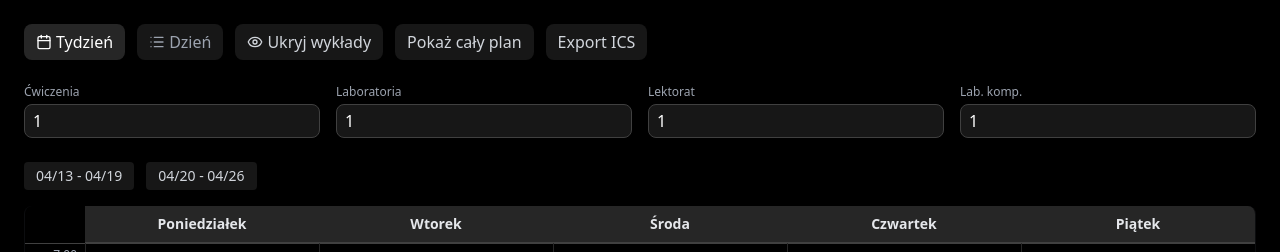
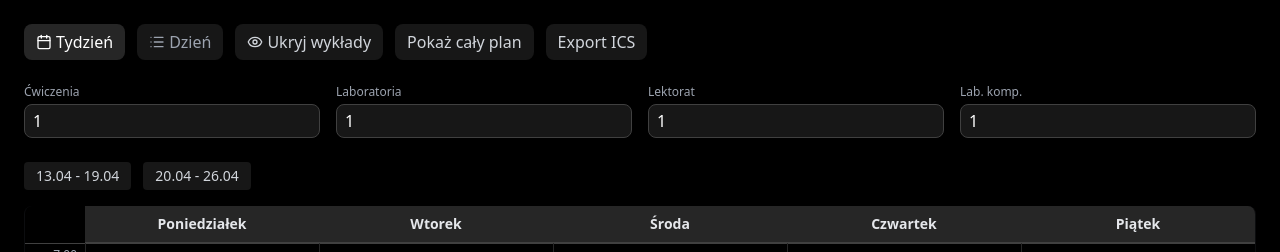
Before and after one commit to CeDwukropek/wieikschedule, a React (Create React App) app: page / in a window 1280 px wide. Shown: the top 252 px of the page. Built offline with nearby package versions, Linux system fonts and the light colour scheme.

Commit message:
mobile date display fix (i guess?)

```diff
--- a/src/App.js
+++ b/src/App.js
@@ -196,15 +196,17 @@ export default function Timetable() {
   }
 
   function formatDate(d) {
-    // Return day and month only, omit year (e.g. "13.10")
+    // Zwraca "dd.mm", np. "06.10" — zawsze po polsku
+    const dt = new Date(d);
+    if (Number.isNaN(dt)) return ""; // ochrona na złe dane
+
     try {
-      return d.toLocaleDateString(undefined, {
+      return dt.toLocaleDateString("pl-PL", {
         day: "2-digit",
         month: "2-digit",
       });
-    } catch (e) {
-      // Fallback: simple dd.mm
-      const dt = new Date(d);
+    } catch {
+      // Fallback niezależny od locale
       const dd = String(dt.getDate()).padStart(2, "0");
       const mm = String(dt.getMonth() + 1).padStart(2, "0");
       return `${dd}.${mm}`;
```
